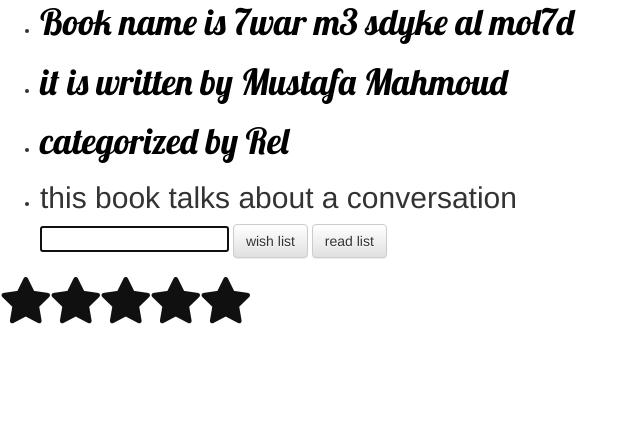
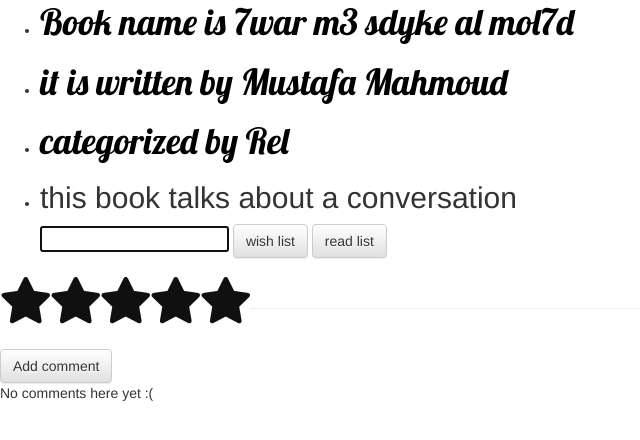
Before and after one commit to NourAmin/GoodReads-Website, a Django app: page /books/1/ in a window 1280 px wide. Shown: the part 340-780 px from the top of the page, without its empty margins (0-640 px from the left). Run offline with Django 3.2, Linux system fonts and the light colour scheme; data comes from the database, SQL or seed files in the repository; both versions use the stored data as it was after the commit; some libraries are stand-ins or nearby versions.

Commit message:
Adding a commenting system

```diff
--- a/goodreads/Users/forms.py
+++ b/goodreads/Users/forms.py
@@ -1,7 +1,7 @@
 from django import forms
 from django.contrib.auth.models import User
 from django.contrib.auth.forms import UserCreationForm, UserChangeForm
-
+from books.models import *
 
 class RegistrationForm(UserCreationForm):
     email = forms.EmailField(required=True)
--- a/goodreads/books/admin.py
+++ b/goodreads/books/admin.py
@@ -1,6 +1,9 @@
 from django.contrib import admin
 from .models import Books
 from .models import BookCategory
+from .models import Comment
+
 # Register your models here.
 admin.site.register(Books)
 admin.site.register(BookCategory)
+admin.site.register(Comment)
--- a/goodreads/books/models.py
+++ b/goodreads/books/models.py
@@ -1,4 +1,5 @@
 from django.db import models
+from django.utils import timezone
 
 class BookCategory(models.Model):
     name = models.CharField(max_length=100)
@@ -15,6 +16,22 @@ class Books(models.Model):
 
     def __str__(self):
         return self.book_title
+
+
+
+class Comment(models.Model):
+    post = models.ForeignKey('books.Books', related_name='comments',on_delete=models.CASCADE)
+    author = models.CharField(max_length=200, default="Visitor")
+    text = models.TextField()
+    created_date = models.DateTimeField(default=timezone.now)
+    approved_comment = models.BooleanField(default=False)
+
+    def approve(self):
+        self.approved_comment = True
+        self.save()
+
+    def __str__(self):
+        return self.text
 
 
 
--- a/goodreads/books/static/book/style.css
+++ b/goodreads/books/static/book/style.css
@@ -54,7 +54,9 @@ h1 a {
 
 
 
-
+.comment {
+    margin: 20px 0px 20px 20px;
+}
 
 
 
--- a/goodreads/books/templates/detail.html
+++ b/goodreads/books/templates/detail.html
@@ -35,6 +35,19 @@
 <br>
 
 </div>
+
+<hr>
+<br>
+<a class="btn btn-default" href="{% url 'add_comment_to_post' id=book.id %}">Add comment</a>
+{% for comment in book.comments.all %}
+    <div class="comment">
+        <div class="date">{{ comment.created_date }}</div>
+        <strong>{{ comment.author }}</strong>
+        <p>{{ comment.text|linebreaks }}</p>
+    </div>
+{% empty %}
+    <p>No comments here yet :(</p>
+{% endfor %}
 {% endblock %}
 
 {% block javascript %}
--- a/goodreads/books/urls.py
+++ b/goodreads/books/urls.py
@@ -15,4 +15,5 @@ urlpatterns = [
      # re_path(r'^rate/(?P<rate_value>[0-5]+)/(?P<book_id>[0-9]+)$', views.rate_book, name='rate_book'),
 #      re_path(r'^rate/(?P<rate_value>[0-5]+)/(?P<book_id>[0-9]+)$',
      url(r'^rateList', views.userRateList, name='rateList'),
+     url(r'(?P<id>[0-9]+)/comment/$', views.add_comment_to_post, name='add_comment_to_post'),
 ]
--- a/goodreads/books/views.py
+++ b/goodreads/books/views.py
@@ -6,9 +6,13 @@ from django.shortcuts import render,redirect
 from books.models import *
 from Authors.models import *
 from Users.models import *
-
+from django.shortcuts import get_list_or_404, get_object_or_404
 from django.views.generic import View
 from django.views.decorators.csrf import csrf_exempt
+
+
+from .forms import CommentForm
+
 
 def index(request):
     books = Books.objects.all()
@@ -80,3 +84,17 @@ def userRateList(request):
             'bookTitle':bookTitle
         }
         return JsonResponse(data)
+
+
+def add_comment_to_post(request, id):
+    post = get_object_or_404(Books, pk=id)
+    if request.method == "POST":
+        form = CommentForm(request.POST)
+        if form.is_valid():
+            comment = form.save(commit=False)
+            comment.post = post
+            comment.save()
+            return redirect('details', id=post.pk)
+    else:
+        form = CommentForm()
+    return render(request, 'add_comment_to_post.html', {'form': form})
```
Also changed, not shown: goodreads/books/forms.py (+9 -1 lines), goodreads/books/templates/add_comment_to_post.html (added, +11 -0 lines), goodreads/books/migrations/0004_comment.py (added), goodreads/books/migrations/0005_remove_comment_author.py (added), goodreads/books/migrations/0006_comment_author.py (added), goodreads/db.sqlite3.
